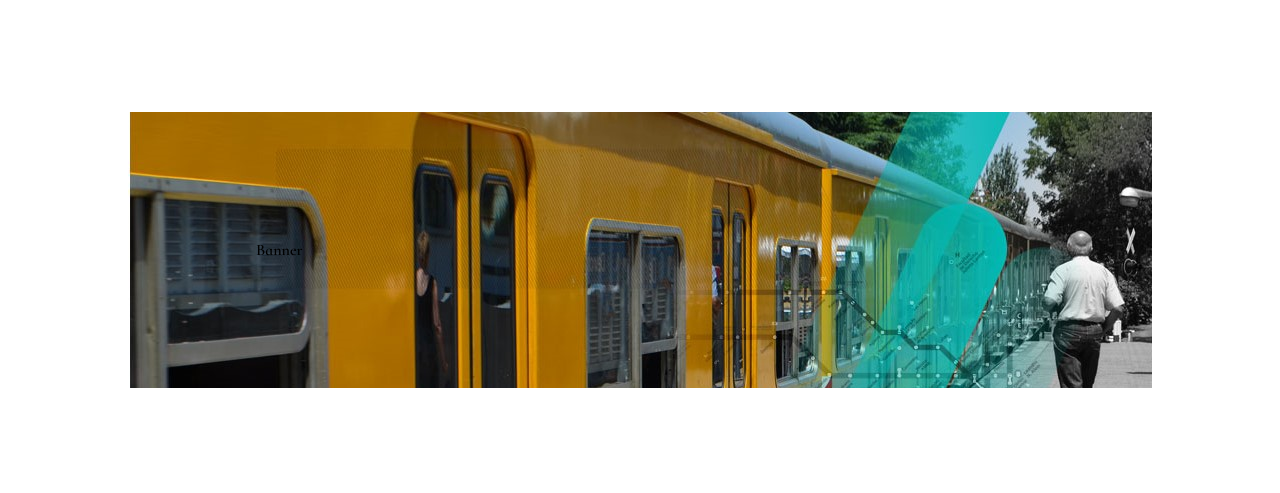
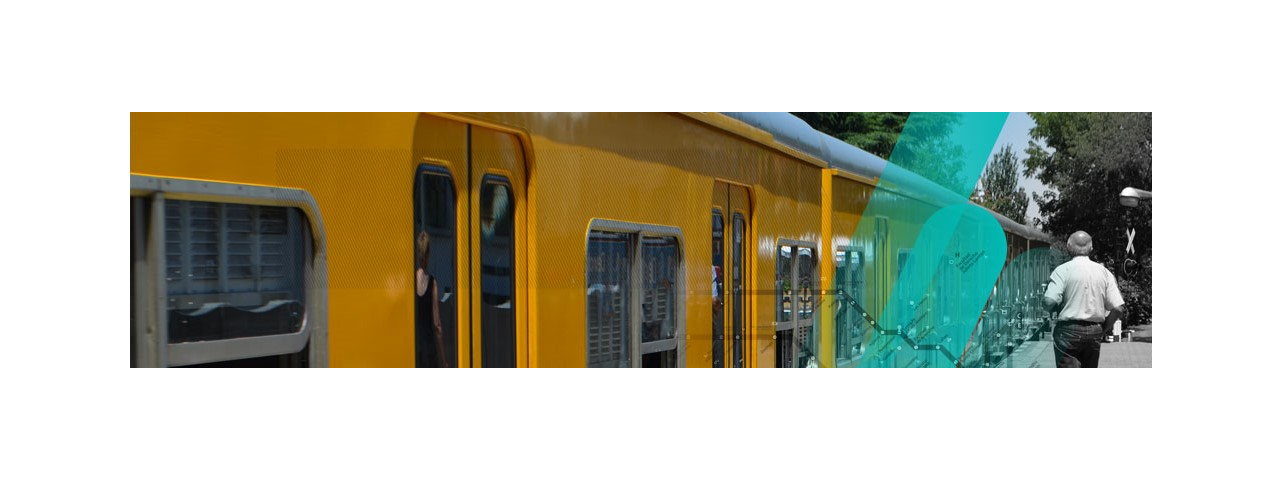
Before and after one commit to Melnato90/repositorioentrega, a plain HTML site: page index.html in a window 1280 px wide. Shown: the part 275-768 px from the top of the page. Drawn offline with Linux system fonts and the light colour scheme.

Commit message:
banner listo

```diff
--- a/index.html
+++ b/index.html
@@ -60,7 +60,7 @@
     </header>
     <main>
       <h1 class="position__title">Bienvenidos</h1>
-      <section class="banner">Banner</section>
+      <section class="banner"></section>
 
       <p class="apa_parrafo">
         Lorem, ipsum dolor sit amet consectetur adipisicing elit. Magni,
```
